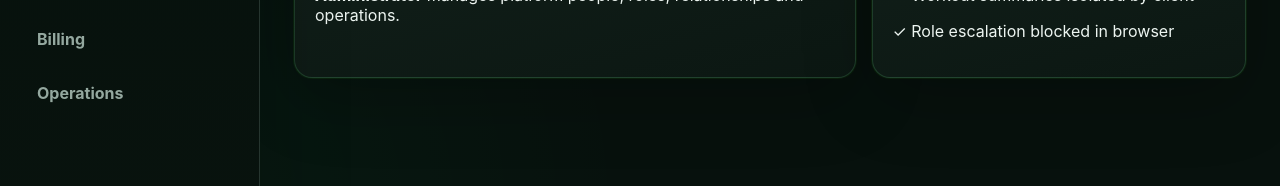
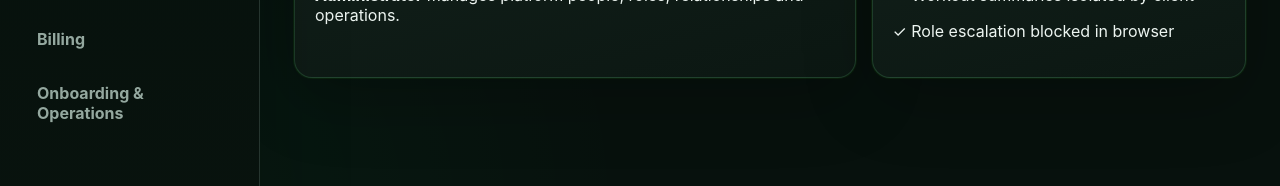
Before and after one commit to De-Omega-Point/HumanMovementOS, a website with bundled scripts: page administrator.html in a window 1280 px wide. Shown: the part 526-712 px from the top of the page. Built offline with nearby package versions, Linux system fonts and the light colour scheme.

```diff
--- a/administrator.html
+++ b/administrator.html
@@ -5,7 +5,7 @@
 <link rel="apple-touch-icon" href="assets/brand/apple-touch-icon.png">
 <link rel="manifest" href="manifest.webmanifest"></head><body>
 <div class="mobiletop"><div class="brand-mini"><img src="assets/brand/logo-512.png" alt="De-Omega-Point logo"><div><small>DE-OMEGA-POINT</small><br><b>Administrator Console</b></div></div><a class="btn" href="account.html">Account</a></div>
-<div class="shell"><aside class="side"><div class="brand"><img class="brand-logo" src="assets/brand/logo-512.png" alt="De-Omega-Point official logo"><small>DE-OMEGA-POINT</small><h1>Human Movement OS.</h1><p>ADMINISTRATOR CONSOLE</p><div class="dop-value-line">Platform stewardship, client protection and operational control.</div></div><nav class="nav"><button class="active" data-view="overview">Overview</button><button data-view="people">People</button><button data-view="relationships">Trainer ↔ Client</button><button data-view="programmes">Programmes</button><button data-view="billing">Billing</button><button data-view="operations">Operations</button></nav><div class="sidefoot"><div class="mode"><span class="dot"></span><span id="mode-label">Demo database</span></div><div>Three-role architecture</div></div></aside>
+<div class="shell"><aside class="side"><div class="brand"><img class="brand-logo" src="assets/brand/logo-512.png" alt="De-Omega-Point official logo"><small>DE-OMEGA-POINT</small><h1>Human Movement OS.</h1><p>ADMINISTRATOR CONSOLE</p><div class="dop-value-line">Platform stewardship, client protection and operational control.</div></div><nav class="nav"><button class="active" data-view="overview">Overview</button><button data-view="people">People</button><button data-view="relationships">Trainer ↔ Client</button><button data-view="programmes">Programmes</button><button data-view="billing">Billing</button><button data-view="operations">Onboarding & Operations</button></nav><div class="sidefoot"><div class="mode"><span class="dot"></span><span id="mode-label">Demo database</span></div><div>Three-role architecture</div></div></aside>
 <main><div class="top"><div><h2 id="page-title">Platform overview</h2><p id="page-sub">Full platform lifecycle control, permissions, billing and operational governance.</p></div><div class="actions"><a class="btn ghost" href="trainer.html">Trainer portal</a><a class="btn" href="index.html">Client app</a></div></div><div id="admin-view"></div></main></div>
 <div class="toast hidden" id="toast"></div>
 <script src="config.js" onerror="this.remove()"></script><script src="https://cdn.jsdelivr.net/npm/@supabase/supabase-js@2"></script><script src="supabase-adapter.js"></script><script src="omega-runtime.js"></script><script src="transformers.js"></script><script src="brain.js"></script><script src="administrator-bootstrap.js"></script></body></html>
```
